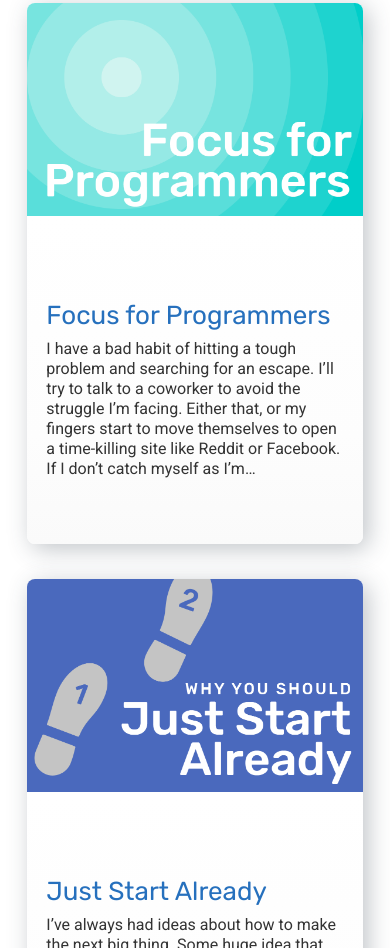
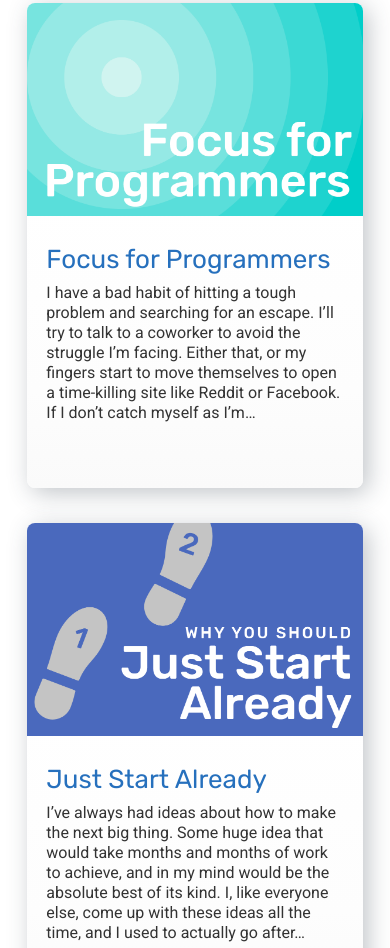
Before and after one commit to a-trost/atrostdotcom, a Gatsby site: page / in a window 390 px wide. Shown: the part 916-1864 px from the top of the page. Built offline with nearby package versions, Linux system fonts and the light colour scheme; Gatsby itself is replaced by a stand-in of ours; some packages are replaced by stand-ins of ours.

Commit message:
Reduce spacing for blog cards on mobile

```diff
--- a/src/components/Posts/PostListing.js
+++ b/src/components/Posts/PostListing.js
@@ -6,7 +6,6 @@ const ImageContainer = styled.div`
   display: block;
   position: relative;
   overflow: hidden;
-  height: 280px;
   display: block;
 `;
 
@@ -15,9 +14,12 @@ const CoverImage = styled.img`
   height: auto;
   width: auto;
   border-radius: 0.5rem 0.5rem 0 0;
+  margin-bottom: 0;
 `;
 
 const Card = styled.article`
+  display: flex;
+  flex-flow: column nowrap;
   background-image: linear-gradient(to top, #fafafa 0, #fdfdfd 20%, #fff 60%);
   -moz-box-shadow: 5px 5px 25px 0 rgba(46, 61, 73, 0.3);
   -webkit-box-shadow: 5px 5px 25px 0 rgba(46, 61, 73, 0.3);
@@ -43,11 +45,11 @@ const PostTitle = styled.h2`
 const PostListing = ({ post }) => {
   return (
     <Card>
-      <ImageContainer>
-        <Link to={post.fields.slug}>
+      <Link to={post.fields.slug}>
+        <ImageContainer>
           <CoverImage src={post.frontmatter.image} />
-        </Link>
-      </ImageContainer>
+        </ImageContainer>
+      </Link>
       <TextContainer>
         <Link to={post.fields.slug}>
           <PostTitle>{post.frontmatter.title}</PostTitle>
```
